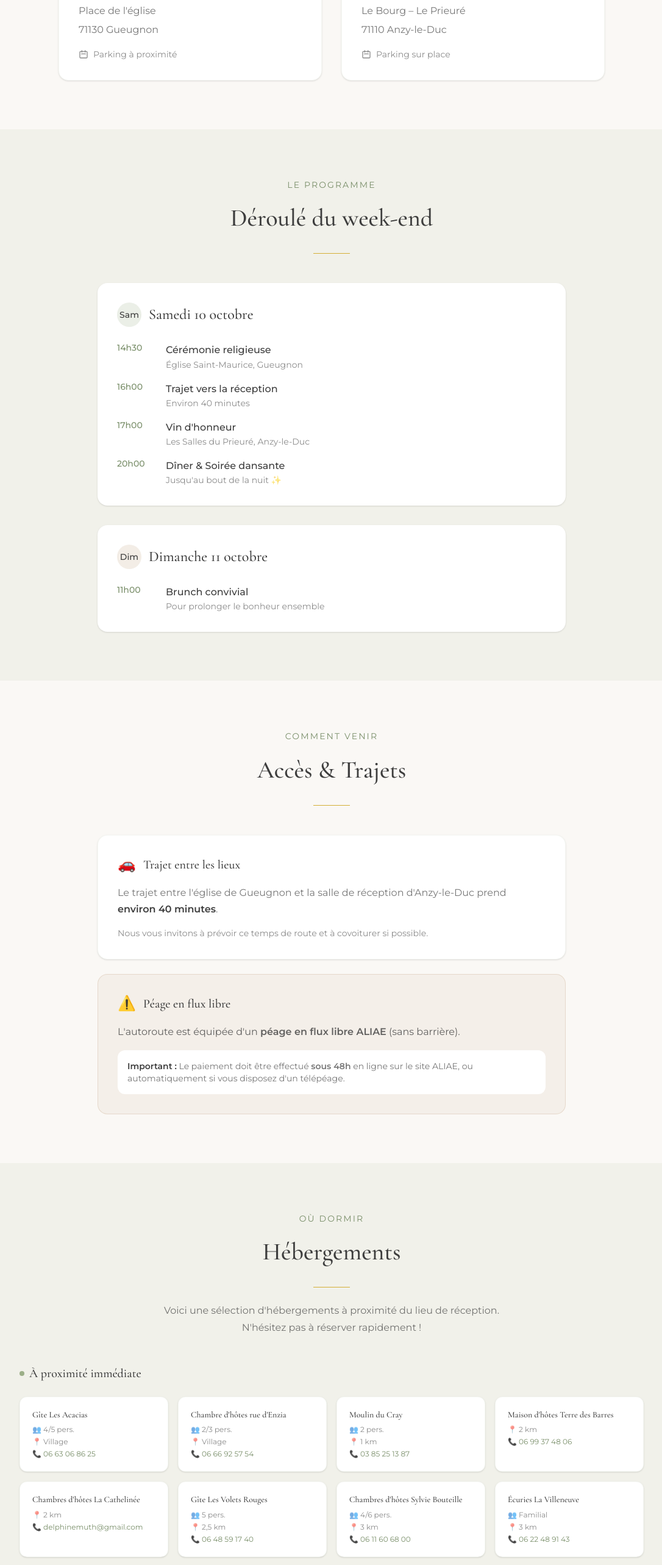
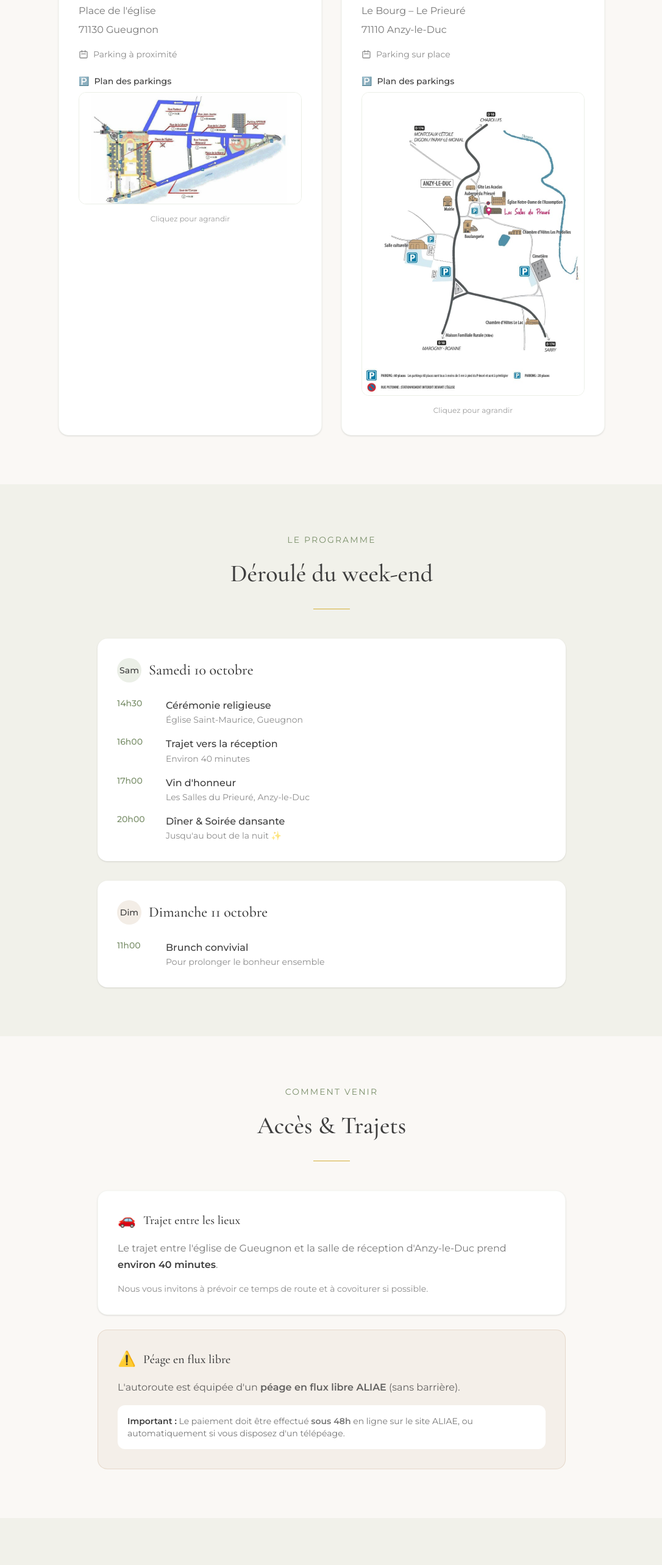
Before and after one commit to k1znoz/MariageLV, a SvelteKit app: page / in a window 1280 px wide. Shown: the part 1260-3826 px from the top of the page at 61% size, without its empty margins (96-1182 px from the left). Built offline with nearby package versions, Linux system fonts and the light colour scheme.

Commit message:
Img parking + lien Hébergements

```diff
--- a/src/routes/+page.svelte
+++ b/src/routes/+page.svelte
@@ -14,29 +14,38 @@
 
 	// Hébergements data
 	const hebergementsProches = [
-		{ nom: 'Gîte Les Acacias', capacite: '4/5 pers.', distance: 'Village', contact: '06 63 06 86 25' },
-		{ nom: 'Chambre d\'hôtes rue d\'Enzia', capacite: '2/3 pers.', distance: 'Village', contact: '06 66 92 57 54' },
-		{ nom: 'Moulin du Cray', capacite: '2 pers.', distance: '1 km', contact: '03 85 25 13 87' },
-		{ nom: 'Maison d\'hôtes Terre des Barres', capacite: '-', distance: '2 km', contact: '06 99 37 48 06' },
-		{ nom: 'Chambres d\'hôtes La Cathelinée', capacite: '-', distance: '2 km', contact: 'delphinemuth@gmail.com' },
-		{ nom: 'Gîte Les Volets Rouges', capacite: '5 pers.', distance: '2,5 km', contact: '06 48 59 17 40' },
-		{ nom: 'Chambres d\'hôtes Sylvie Bouteille', capacite: '4/6 pers.', distance: '3 km', contact: '06 11 60 68 00' },
-		{ nom: 'Écuries La Villeneuve', capacite: 'Familial', distance: '3 km', contact: '06 22 48 91 43' }
+		{ nom: 'Gîte Les Acacias', capacite: '4/5 pers.', distance: 'Village', contact: '06 63 06 86 25', lien: 'https://www.bourgogne-tourisme.com/locations-de-vacances/les-accacias' },
+		{ nom: 'Chambre d\'hôtes rue d\'Enzia', capacite: '2/3 pers.', distance: 'Village', contact: '06 66 92 57 54', lien: 'https://fr.airbnb.be/rooms/1105049826838486653?source_impression_id=p3_1769673552_P33HaqyVreNwclia' },
+		{ nom: 'Moulin du Cray', capacite: '2 pers.', distance: '1 km', contact: '03 85 25 13 87', lien: 'http://moulinducray.free.fr/' },
+		{ nom: 'Maison d\'Hôte Terre des Barres', capacite: '-', distance: '2 km', contact: '06 99 37 48 06', lien: '' },
+		{ nom: 'Gite-des-chatelaines', capacite: '-', distance: '2 km', contact: '', lien: 'https://www.bourgogne-tourisme.com/locations-de-vacances/gite-des-chatelaines' },
+		{ nom: 'Gîte Les Volets Rouges', capacite: '5 pers.', distance: '2,5 km', contact: '06 48 59 17 40', lien: 'https://www.bourgogne-tourisme.com/locations-de-vacances/les-volets-rouges-4' },
+		{ nom: 'Chambres d\'hôtes Sylvie Bouteille', capacite: '4/6 pers.', distance: '3 km', contact: '06 11 60 68 00', lien: 'https://www.tourismecharolaisbrionnais.fr/chambres-d-hotes/chambres-d-hotes-bouteille-sylvie--HLOBOU071V502HGD.html' },
+		{ nom: 'Écuries La Villeneuve', capacite: 'Familial', distance: '3 km', contact: '06 22 48 91 43', lien: '' }
 	];
 
 	const hebergementsEloignes = [
-		{ nom: 'Le Baugy\'te (dortoir)', capacite: '14 pers.', distance: '5 km', contact: '06 41 99 54 82', petit_budget: true },
-		{ nom: 'Chambres d\'hôtes Les Pergolas', capacite: '3 ch.', distance: '5 km', contact: 'homelespergolas@gmail.com' },
-		{ nom: 'Villa Léonie (Marcigny)', capacite: '24 pers.', distance: '5 km', contact: '06 13 31 36 57' },
-		{ nom: 'Gîte de la Terre des Pierres', capacite: '14 pers.', distance: '5,5 km', contact: '06 69 34 59 86' },
-		{ nom: 'Gîte Le Chalet (Sainte-Foy)', capacite: '29 pers.', distance: '8,5 km', contact: '06 07 25 84 23' },
-		{ nom: 'La Grange de Marraine & le Fenil de Joanny', capacite: '15-22 pers.', distance: '11 km', contact: '06 52 15 86 20' },
-		{ nom: 'Château de Martigny', capacite: 'Chambres & gîte', distance: '12 min', contact: '03 85 81 53 21' },
-		{ nom: 'Château de la Chaix', capacite: '-', distance: '18 min', contact: 'chateau-de-la-chaix.com' },
-		{ nom: 'Château de Vaulx', capacite: '-', distance: '22 km', contact: 'chateaudevaulx.com' }
+		{ nom: 'Le Baugy\'te (dortoir)', capacite: '14 pers.', distance: '5 km', contact: '06 41 99 54 82', petit_budget: true, lien: 'https://www.baugyte.com/' },
+		{ nom: 'Chambres d\'hôtes Les Pergolas', capacite: '3 ch.', distance: '5 km', contact: 'homelespergolas@gmail.com', lien: 'https://les-pergolas-chambres-dhotes.jimdosite.com/' },
+		{ nom: 'Villa Léonie (Marcigny)', capacite: '24 pers.', distance: '5 km', contact: '06 13 31 36 57', lien: 'https://www.bourgogne-tourisme.com/locations-de-vacances/villa-leonie' },
+		{ nom: 'Gîte de la Terre des Pierres', capacite: '14 pers.', distance: '5,5 km', contact: '06 69 34 59 86', lien: 'https://laterredespierres.fr/' },
+		{ nom: 'Gîte Le Chalet (Sainte-Foy)', capacite: '28 pers.', distance: '8,5 km', contact: '06 07 25 84 23', lien: 'https://www.lechalet-saintefoy.fr/' },
+		{ nom: 'La Grange de Marraine & le Fenil de Joanny', capacite: '15-22 pers.', distance: '11 km', contact: '06 52 15 86 20', lien: 'http://www.grangedemarraine.com/' },
+		{ nom: 'Château de Martigny', capacite: 'Chambres & gîte', distance: '12 min', contact: '03 85 81 53 21', lien: 'https://chateaudemartigny.fr/' },
+		{ nom: 'Château de la Chaix', capacite: '-', distance: '18 min', contact: '06  09 27 98 36 / chateaudelachaix@gmail.com', lien: 'https://www.chateau-de-la-chaix.com/' },
+		{ nom: 'Château de Vaulx', capacite: '-', distance: '22 km', contact: '07 88 34 84 94 / barry@chateaudevaulx.com', lien: 'https://www.chateaudevaulx.com/cms/index.php/fr/' }
 	];
 
 	let mobileMenuOpen = $state(false);
+	let lightboxImage = $state<string | null>(null);
+
+	function openLightbox(src: string) {
+		lightboxImage = src;
+	}
+
+	function closeLightbox() {
+		lightboxImage = null;
+	}
 </script>
 
 <svelte:head>
@@ -152,6 +161,20 @@
 						</svg>
 						Parking à proximité
 					</p>
+					<!-- Plan de parking -->
+					<div class="mt-6">
+						<p class="text-sm font-medium text-[var(--color-charcoal)] mb-2 flex items-center gap-2">
+							<span>🅿️</span> Plan des parkings
+						</p>
+						<button type="button" onclick={() => openLightbox('/ressources/parkingEglise.jpeg')} class="w-full">
+							<img
+								src="/ressources/parkingEglise.jpeg"
+								alt="Plan des parkings autour de l'église de Gueugnon"
+								class="rounded-xl w-full border border-[var(--color-sage)]/20 cursor-pointer hover:shadow-lg transition-shadow"
+							/>
+						</button>
+						<p class="text-xs text-[var(--color-charcoal)]/50 mt-2 text-center">Cliquez pour agrandir</p>
+					</div>
 				</div>
 
 				<!-- Réception -->
@@ -172,6 +195,20 @@
 						</svg>
 						Parking sur place
 					</p>
+					<!-- Plan de parking -->
+					<div class="mt-6">
+						<p class="text-sm font-medium text-[var(--color-charcoal)] mb-2 flex items-center gap-2">
+							<span>🅿️</span> Plan des parkings
+						</p>
+						<button type="button" onclick={() => openLightbox('/ressources/parkingPrieure.jpeg')} class="w-full">
+							<img
+								src="/ressources/parkingPrieure.jpeg"
+								alt="Plan des parkings autour des Salles du Prieuré à Anzy-le-Duc"
+								class="rounded-xl w-full border border-[var(--color-sage)]/20 cursor-pointer hover:shadow-lg transition-shadow"
+							/>
+						</button>
+						<p class="text-xs text-[var(--color-charcoal)]/50 mt-2 text-center">Cliquez pour agrandir</p>
+					</div>
 				</div>
 			</div>
 		</div>
@@ -304,15 +341,28 @@
 				</h3>
 				<div class="grid sm:grid-cols-2 lg:grid-cols-4 gap-4">
 					{#each hebergementsProches as h}
-						<div class="bg-white rounded-xl p-5 shadow-sm border border-[var(--color-sage)]/10 hover:shadow-md transition-shadow">
+						<div class="bg-white rounded-xl p-5 shadow-sm border border-[var(--color-sage)]/10 hover:shadow-md transition-shadow flex flex-col">
 							<h4 class="font-medium text-[var(--color-charcoal)] text-sm mb-2 leading-tight">{h.nom}</h4>
-							<div class="space-y-1 text-xs text-[var(--color-charcoal)]/60">
+							<div class="space-y-1 text-xs text-[var(--color-charcoal)]/60 flex-1">
 								{#if h.capacite !== '-'}
 									<p>👥 {h.capacite}</p>
 								{/if}
 								<p>📍 {h.distance}</p>
 								<p class="text-[var(--color-sage-dark)]">📞 {h.contact}</p>
 							</div>
+							{#if h.lien}
+								<a
+									href={h.lien}
+									target="_blank"
+									rel="noopener noreferrer"
+									class="mt-3 inline-flex items-center justify-center gap-1.5 text-xs font-medium text-white bg-[var(--color-sage-dark)] hover:bg-[var(--color-charcoal)] px-3 py-2 rounded-lg transition-colors"
+								>
+									<svg class="w-3.5 h-3.5" fill="none" stroke="currentColor" viewBox="0 0 24 24">
+										<path stroke-linecap="round" stroke-linejoin="round" stroke-width="2" d="M10 6H6a2 2 0 00-2 2v10a2 2 0 002 2h10a2 2 0 002-2v-4M14 4h6m0 0v6m0-6L10 14" />
+									</svg>
+									Voir le site
+								</a>
+							{/if}
 						</div>
 					{/each}
 				</div>
@@ -326,18 +376,31 @@
 				</h3>
 				<div class="grid sm:grid-cols-2 lg:grid-cols-3 gap-4">
 					{#each hebergementsEloignes as h}
-						<div class="bg-white rounded-xl p-5 shadow-sm border border-[var(--color-sage)]/10 hover:shadow-md transition-shadow">
+						<div class="bg-white rounded-xl p-5 shadow-sm border border-[var(--color-sage)]/10 hover:shadow-md transition-shadow flex flex-col">
 							{#if h.petit_budget}
-								<span class="inline-block text-xs bg-[var(--color-sage)]/20 text-[var(--color-sage-dark)] px-2 py-0.5 rounded mb-2">Petit budget</span>
+								<span class="inline-block text-xs bg-[var(--color-sage)]/20 text-[var(--color-sage-dark)] px-2 py-0.5 rounded mb-2 w-fit">Petit budget</span>
 							{/if}
 							<h4 class="font-medium text-[var(--color-charcoal)] text-sm mb-2 leading-tight">{h.nom}</h4>
-							<div class="space-y-1 text-xs text-[var(--color-charcoal)]/60">
+							<div class="space-y-1 text-xs text-[var(--color-charcoal)]/60 flex-1">
 								{#if h.capacite !== '-'}
 									<p>👥 {h.capacite}</p>
 								{/if}
 								<p>📍 {h.distance}</p>
 								<p class="text-[var(--color-sage-dark)]">📞 {h.contact}</p>
 							</div>
+							{#if h.lien}
+								<a
+									href={h.lien}
+									target="_blank"
+									rel="noopener noreferrer"
+									class="mt-3 inline-flex items-center justify-center gap-1.5 text-xs font-medium text-white bg-[var(--color-sage-dark)] hover:bg-[var(--color-charcoal)] px-3 py-2 rounded-lg transition-colors"
+								>
+									<svg class="w-3.5 h-3.5" fill="none" stroke="currentColor" viewBox="0 0 24 24">
+										<path stroke-linecap="round" stroke-linejoin="round" stroke-width="2" d="M10 6H6a2 2 0 00-2 2v10a2 2 0 002 2h10a2 2 0 002-2v-4M14 4h6m0 0v6m0-6L10 14" />
+									</svg>
+									Voir le site
+								</a>
+							{/if}
 						</div>
 					{/each}
 				</div>
@@ -443,6 +506,37 @@
 	<!-- CONTACT -->
 </main>
 
+<!-- Lightbox -->
+{#if lightboxImage}
+	<div
+		class="fixed inset-0 z-[100] bg-black/90 flex items-center justify-center p-4"
+		onclick={closeLightbox}
+		onkeydown={(e) => e.key === 'Escape' && closeLightbox()}
+		role="dialog"
+		aria-modal="true"
+		tabindex="-1"
+	>
+		<button
+			type="button"
+			class="absolute top-4 right-4 text-white/80 hover:text-white transition-colors p-2"
+			onclick={closeLightbox}
+			aria-label="Fermer"
+		>
+			<svg class="w-8 h-8" fill="none" stroke="currentColor" viewBox="0 0 24 24">
+				<path stroke-linecap="round" stroke-linejoin="round" stroke-width="2" d="M6 18L18 6M6 6l12 12" />
+			</svg>
+		</button>
+		<!-- svelte-ignore a11y_no_noninteractive_element_interactions -->
+		<!-- svelte-ignore a11y_click_events_have_key_events -->
+		<img
+			src={lightboxImage}
+			alt="Plan agrandi"
+			class="max-w-full max-h-[90vh] object-contain rounded-lg shadow-2xl"
+			onclick={(e) => e.stopPropagation()}
+		/>
+	</div>
+{/if}
+
 <!-- Footer -->
 <footer class="bg-[var(--color-charcoal)] text-white/40 py-6 px-4 text-center text-sm border-t border-white/10">
 	<p>Laetitia & Valentin — 10 & 11 octobre 2026</p>
```
Also changed, not shown: static/ressources/parkingEglise.jpeg (added), static/ressources/parkingPrieure.jpeg (added).
